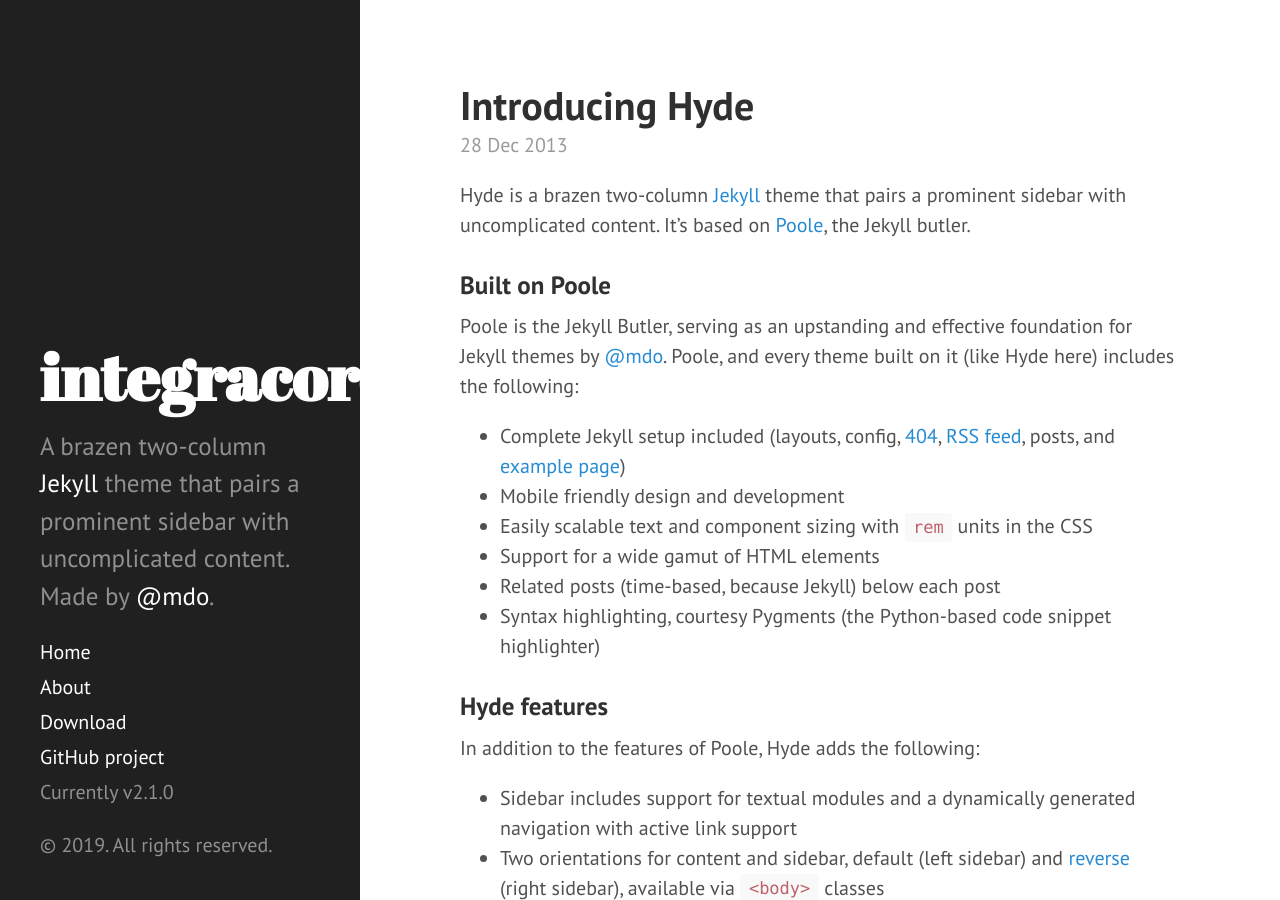
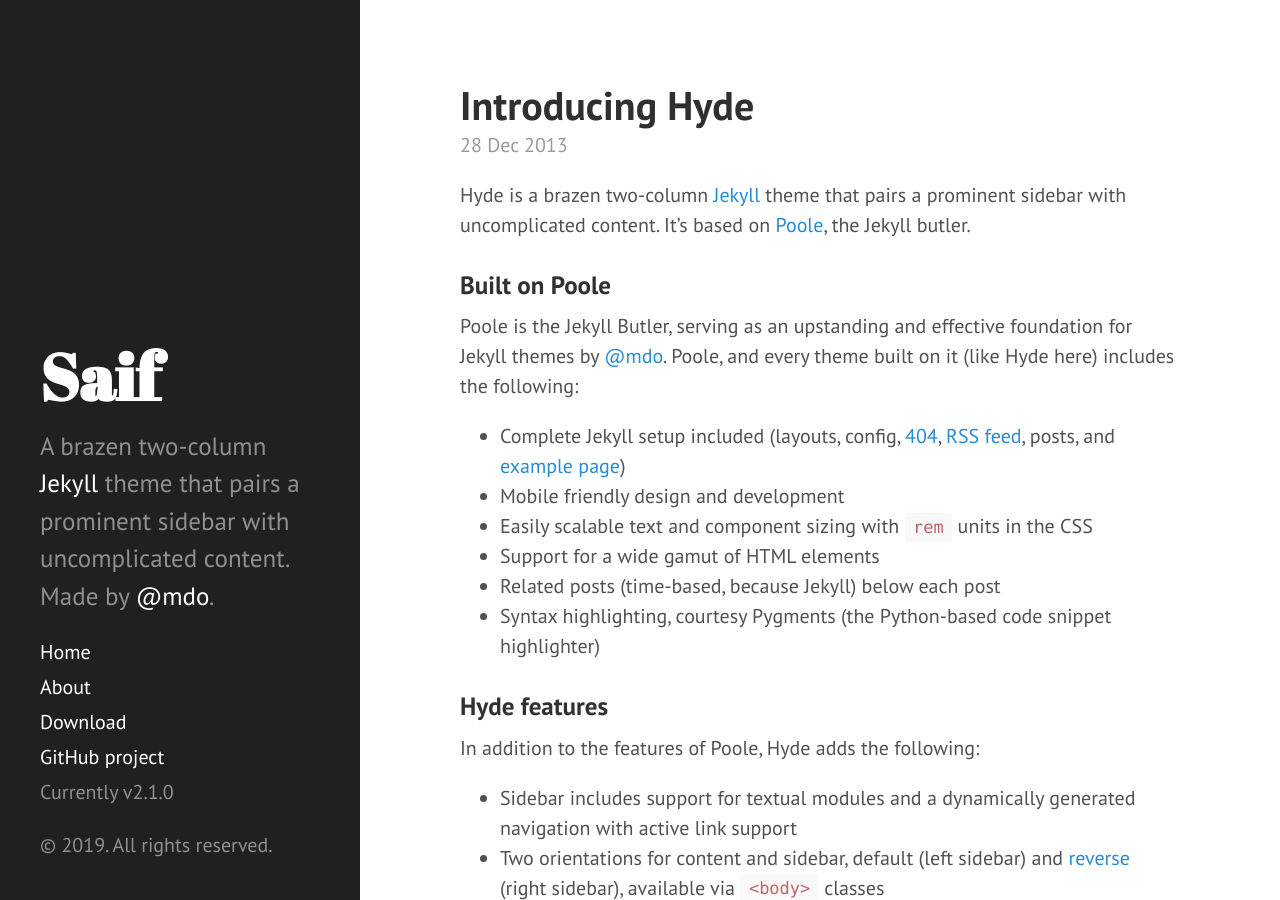
Before and after one commit to integracore2/integracore2.github.io, a Jekyll site: the page built from index.html, in a window 1280 px wide and 900 px high. Built offline with Jekyll 4.4.1, drawn with Linux system fonts in a browser that asks for light colours; Markdown is read by kramdown in place of the engine named in the settings; the list of posts is cut into pages by our own code.

Commit message:
Update _config.yml

```diff
--- a/_config.yml
+++ b/_config.yml
@@ -6,8 +6,8 @@
 permalink:        pretty
 
 # Setup
-title:            integracore2
-tagline:          'A Jekyll theme'
+title:            Saif
+tagline:          'Quant by day, guitarist by night..'
 description:      'A brazen two-column <a href="http://jekyllrb.com" target="_blank">Jekyll</a> theme that pairs a prominent sidebar with uncomplicated content. Made by <a href="https://twitter.com/mdo" target="_blank">@mdo</a>.'
 url:              http://hyde.getpoole.com
 baseurl:          /
```
